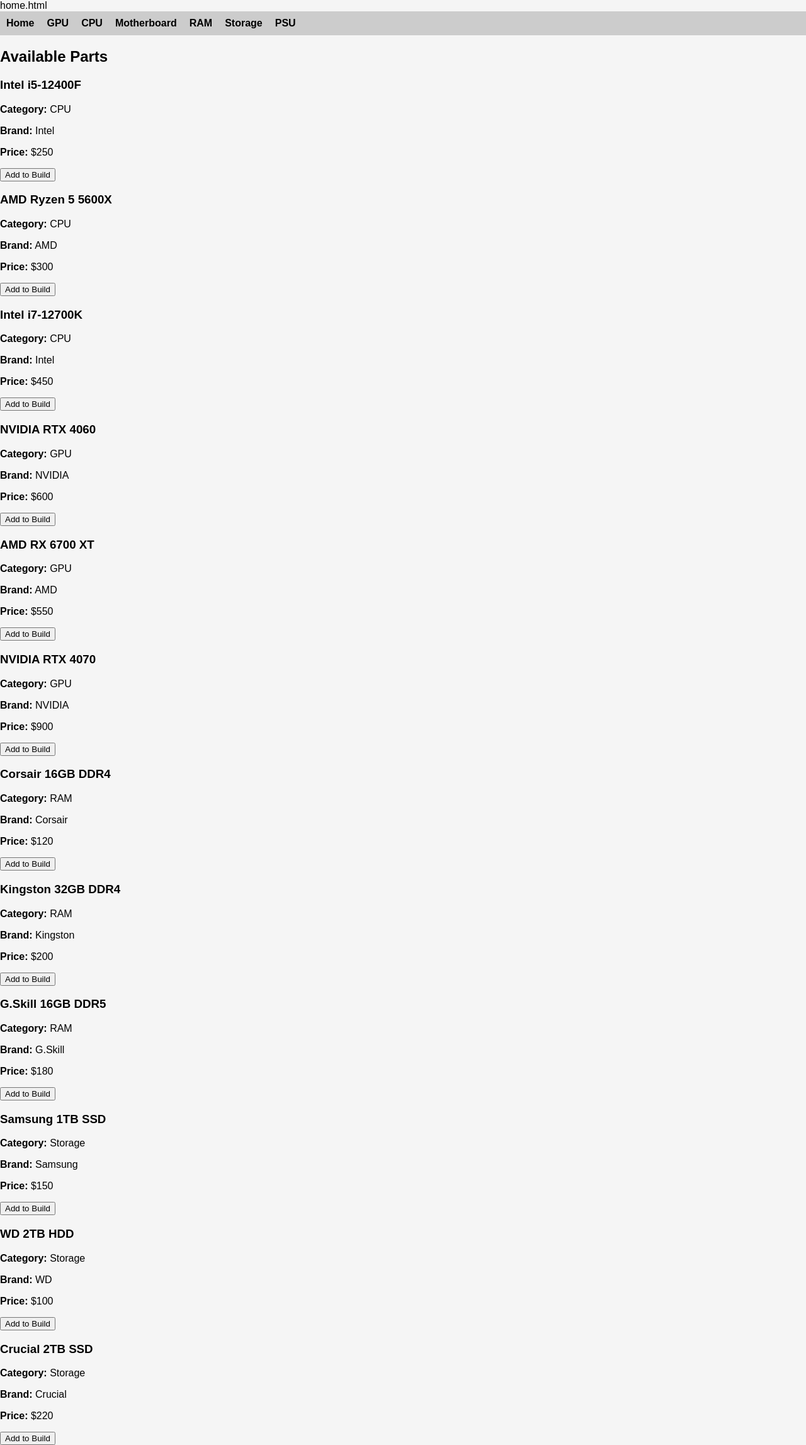
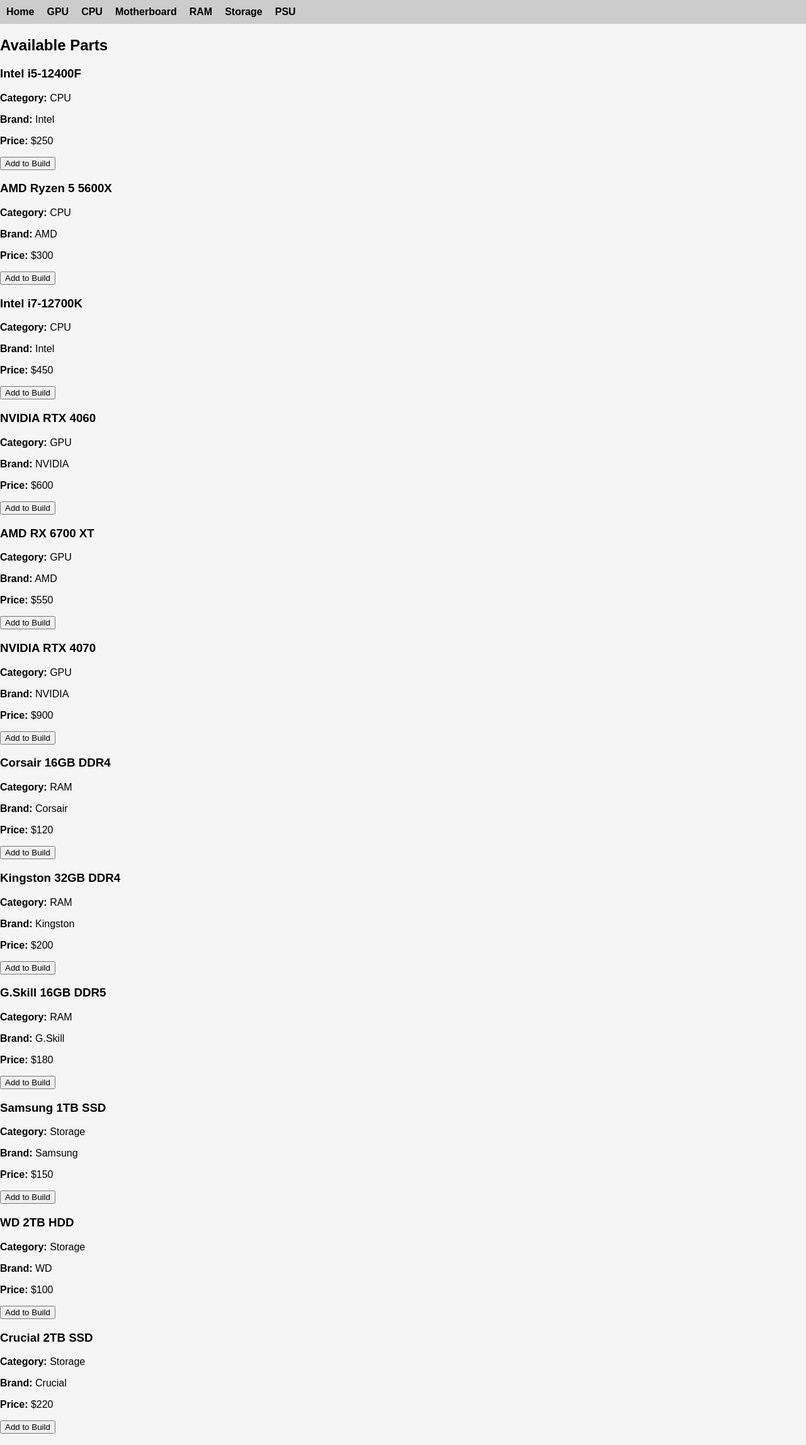
Before and after one commit to JaecobV/flaskapplicationproject, a Flask app: page / in a window 1280 px wide. Shown: the whole page at 63% size. Run offline with Flask 3, Linux system fonts and the light colour scheme; data comes from the database, SQL or seed files in the repository.

Commit message:
fixed home.html, didnt realise that it showed the word "home.html" when at home

```diff
--- a/templates/home.html
+++ b/templates/home.html
@@ -1,4 +1,3 @@
-home.html
 <!DOCTYPE html>
 <html>
 <head>
```
